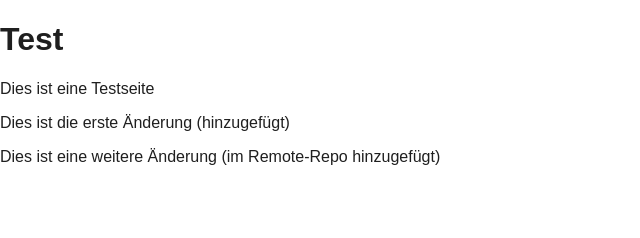
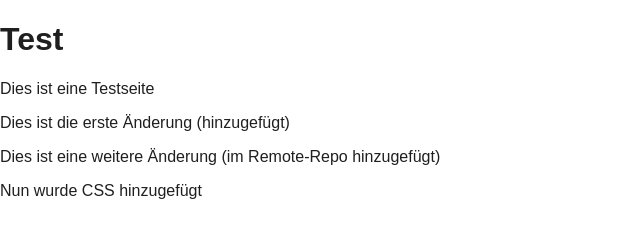
Before and after one commit to patbroe/testseite, a plain HTML site: page index.html in a window 1280 px wide. Shown: the whole page, without its empty margins (0-640 px from the left). Drawn offline with Linux system fonts and the light colour scheme.

```diff
--- a/index.html
+++ b/index.html
@@ -10,5 +10,6 @@
         <p>Dies ist eine Testseite</p>
         <p>Dies ist die erste Änderung (hinzugefügt) </p>
         <p>Dies ist eine weitere Änderung (im Remote-Repo hinzugefügt) </p>
+        <p>Nun wurde CSS hinzugefügt</p>
     </body>
 </html>
```
Also changed, not shown: css/style.css (line endings or trailing spaces).
